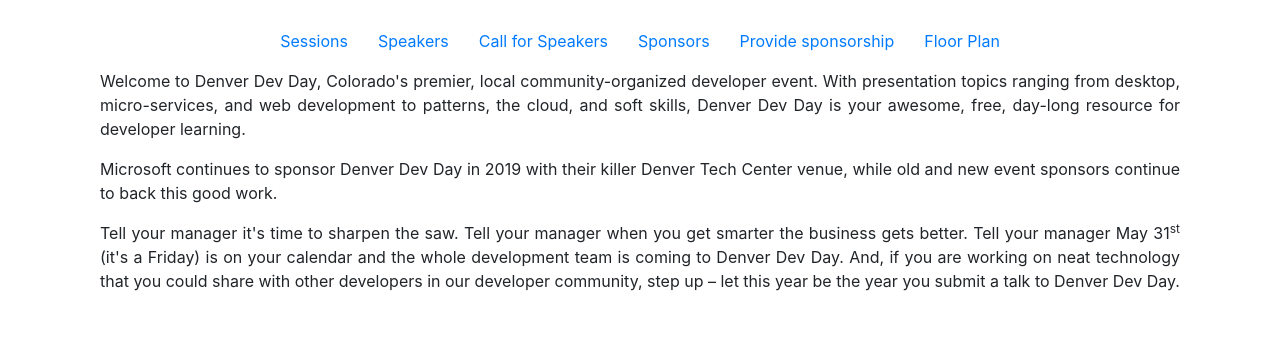
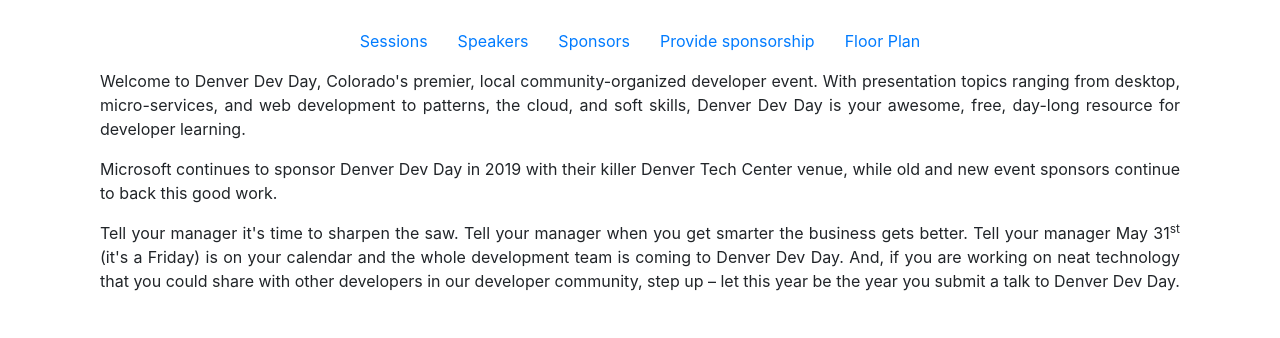
Before and after one commit to denverdevday/may-2019, a plain HTML site: page index.html in a window 1280 px wide. Shown: the part 403-741 px from the top of the page. Drawn offline with nearby package versions, Linux system fonts and the light colour scheme.

Commit message:
Removing CFS link.

```diff
--- a/index.html
+++ b/index.html
@@ -52,9 +52,6 @@
         </div>
         <div class="col-md-auto">
             <a href="./speakers.html#speakers">Speakers</a>
-        </div>
-        <div class="col-md-auto">
-            <a href="https://sessionize.com/denver-dev-day-summer-2019/">Call for Speakers</a>
         </div>
         <div class="col-md-auto">
             <a href="#sponsors">Sponsors</a>
```
